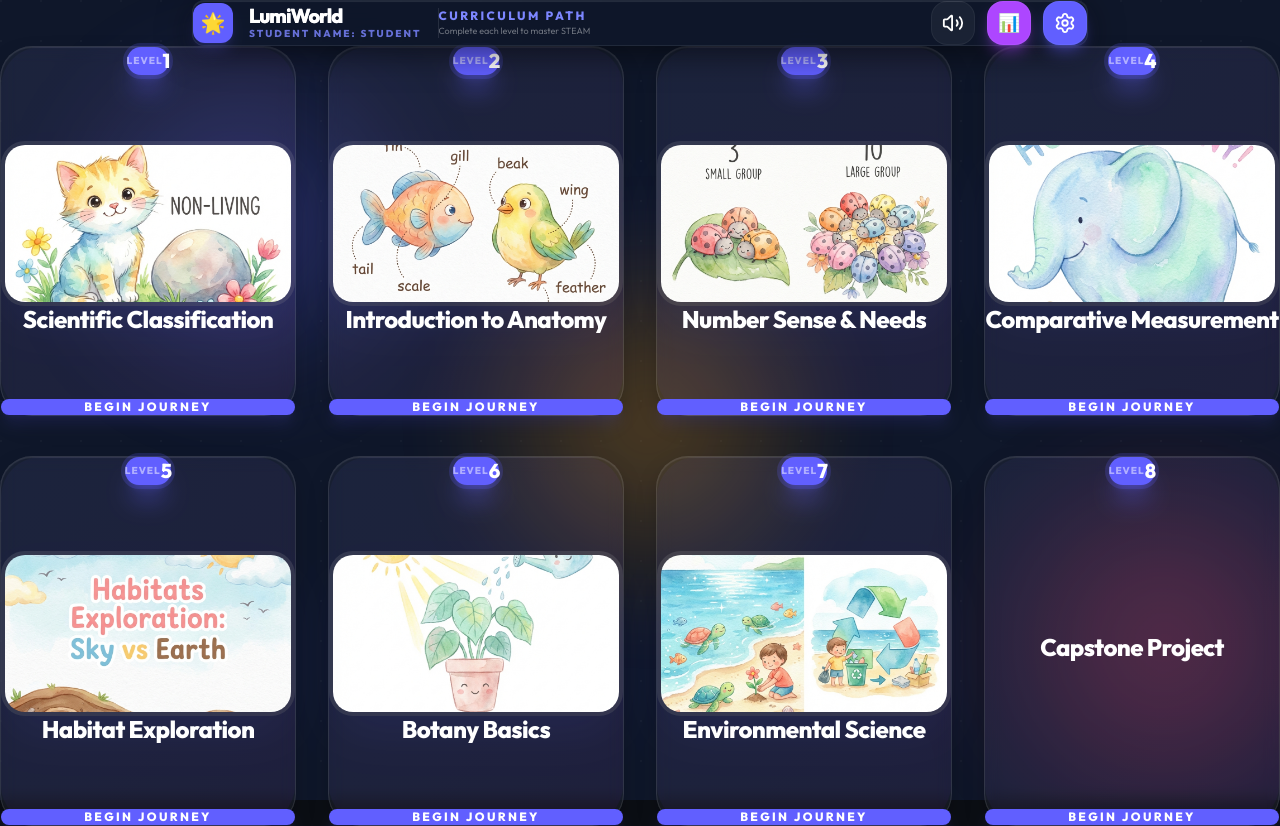
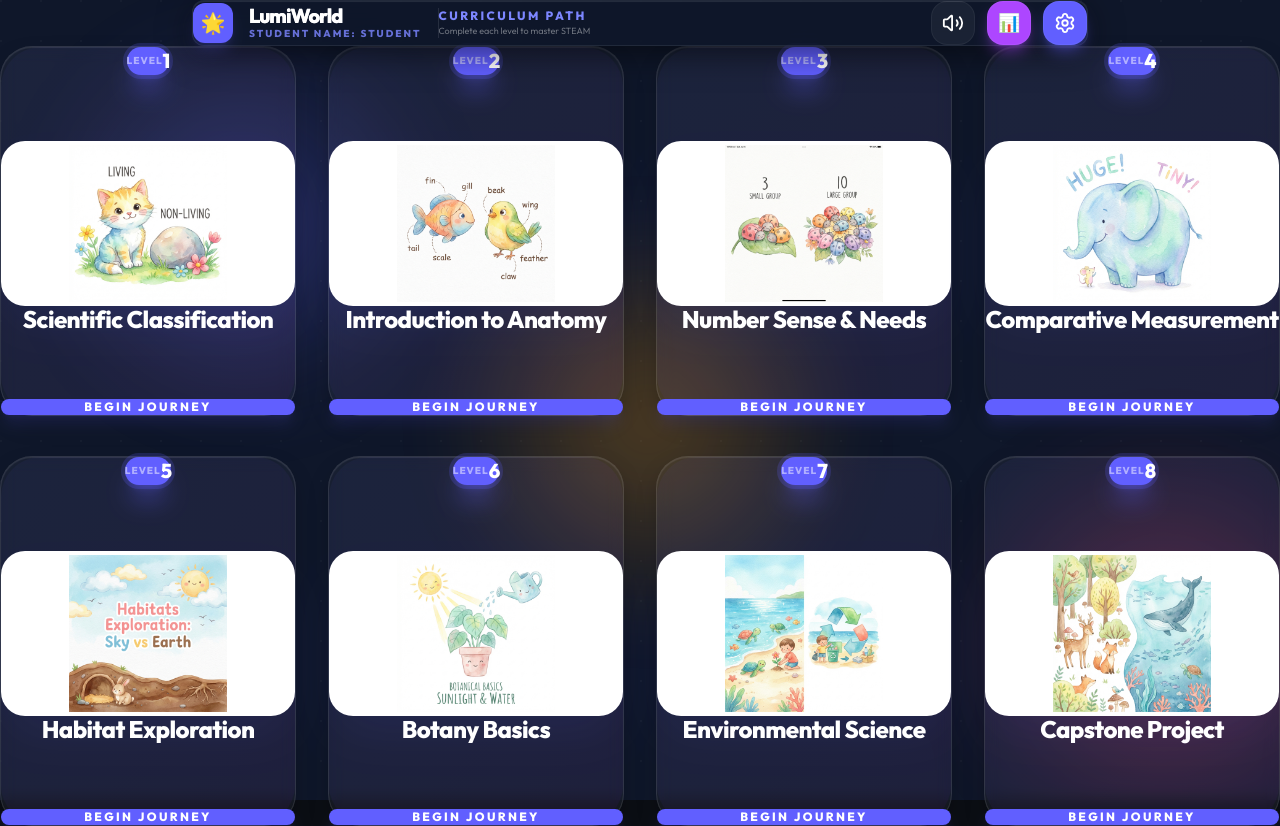
Before and after one commit to lawrence555-dev/lumiworld, a Next.js app: page / in a window 1280 px wide. Built offline with nearby package versions, Linux system fonts and the light colour scheme.

Commit message:
fix: resolve missing week 8 thumbnail and image cropping issues

```diff
--- a/components/ui/WeekCard.tsx
+++ b/components/ui/WeekCard.tsx
@@ -79,12 +79,12 @@ export function WeekCard({
                             <motion.div
                                 initial={{ opacity: 0, scale: 0.9 }}
                                 animate={{ opacity: 1, scale: 1 }}
-                                className="w-full aspect-video rounded-3xl overflow-hidden shadow-2xl shadow-indigo-500/10 border-4 border-white/10"
+                                className="w-full aspect-video rounded-3xl overflow-hidden shadow-2xl shadow-indigo-500/10 border-4 border-white/10 bg-white"
                             >
                                 <img
                                     src={thumbnail}
                                     alt={title}
-                                    className="w-full h-full object-cover"
+                                    className="w-full h-full object-contain p-2"
                                 />
                             </motion.div>
                         )}
--- a/data/GameContent.ts
+++ b/data/GameContent.ts
@@ -305,6 +305,7 @@ export const WEEK_GAME_DATA: Record<string, WeekConfig> = {
     w8: {
         title: "Ecosystem Management",
         mode: "classification",
+        thumbnail: "/assets/levels/week8.png",
         leftZone: { id: "forest", label: "Forest", icon: "🌲", color: "green" },
         rightZone: { id: "ocean", label: "Ocean", icon: "🌊", color: "blue" },
         items: [
```
